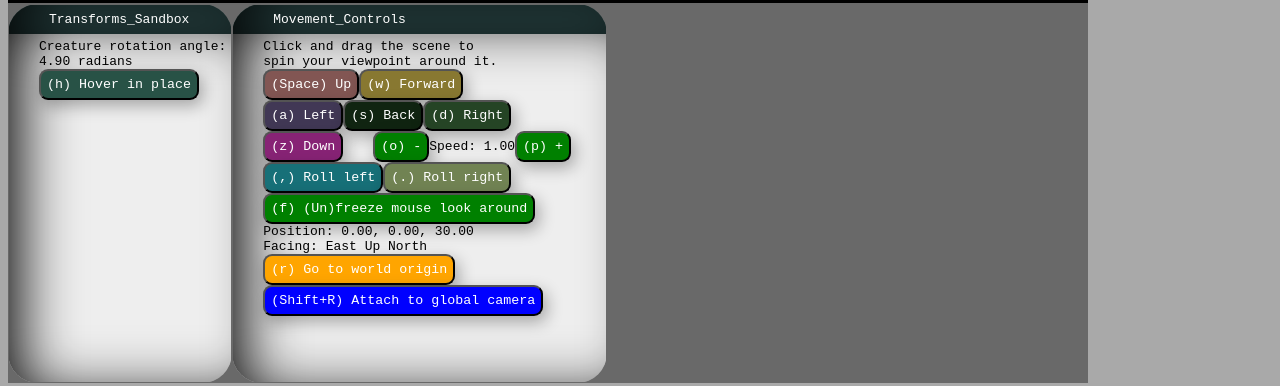
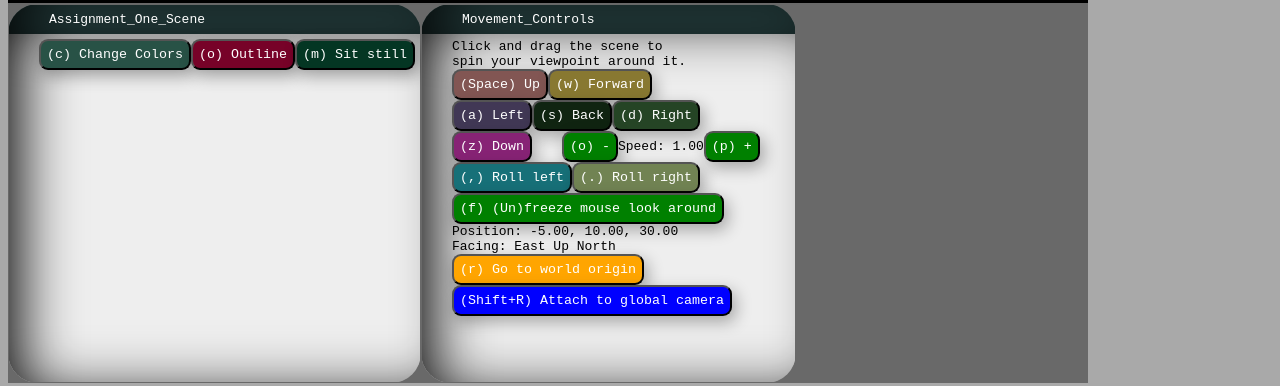
Before and after one commit to deven810/Solar-System, a plain HTML site: page index.html in a window 1280 px wide. Shown: the part 605-991 px from the top of the page. Drawn offline with Linux system fonts and the light colour scheme; animation ran at ten frames a second.

Commit message:
All parts including both the extra credit assignments

```diff
--- a/index.html
+++ b/index.html
@@ -35,7 +35,7 @@
 <script> "use strict"     // ********************* THE ENTRY POINT OF YOUR WHOLE PROGRAM STARTS HERE *********************
                                            // Use this code to embed a widget into any web page.  The widget inclues a 3D WebGL area
                                            // (an HTML canvas) and various panels of controls.
-  const scenes = [ "Transforms_Sandbox" ]; // First, list the names of scenes we will add to our canvas.  These will register themselves
+  const scenes = [ "Assignment_One_Scene" ]; // First, list the names of scenes we will add to our canvas.  These will register themselves
                                            // with this widget's Canvas_Manager so that their code can be called upon every time a
                                            // draw / keyboard / mouse event happens on the web page.
   new Canvas_Widget( "main-canvas", scenes );             // Use the Canvas_Widget class to display the WebGL demo.  Pass in
--- a/main-scene.js
+++ b/main-scene.js
@@ -21,7 +21,7 @@ class Cube extends Shape                 // Here's a complete, working example o
         // It stinks to manage arrays this big.  Later we'll show code that generates these same cube vertices more automatically.
       }
   }
-
+window.flag = true
 window.Transforms_Sandbox = window.classes.Transforms_Sandbox =
 class Transforms_Sandbox extends Tutorial_Animation   // This subclass of some other Scene overrides the display() function.  By only
 { display( graphics_state )                           // exposing that one function, which draws everything, this creates a very small code
@@ -41,7 +41,7 @@ class Transforms_Sandbox extends Tutorial_Animation   // This subclass of some o
 
       const t = this.t = graphics_state.animation_time/1000;     // Find how much time has passed in seconds, and use that to place shapes.
 
-      model_transform = model_transform.times( Mat4.translation([ 0, -2, 0 ]) );  // Tweak our coordinate system downward for the next shape.
+      /* model_transform = model_transform.times( Mat4.translation([ 0, -2, 0 ]) ).times(Mat4.scale([1, 1, 1]));  // Tweak our coordinate system downward for the next shape.
       this.shapes.ball.draw( graphics_state, model_transform, this.plastic.override({ color: blue }) );    // Draw the ball.
 
       if( !this.hover )     // The first line below won't execute if the button on the page has been toggled:
@@ -49,7 +49,16 @@ class Transforms_Sandbox extends Tutorial_Animation   // This subclass of some o
       model_transform   = model_transform.times( Mat4.rotation( 1, Vec.of( 0,0,1 ) ) )  // Rotate another axis by a constant value.
                                          .times( Mat4.scale      ([ 1,   2, 1 ]) )      // Stretch the coordinate frame.
                                          .times( Mat4.translation([ 0,-1.5, 0 ]) );     // Translate down enough for the two volumes to miss.
-      this.shapes.box.draw( graphics_state, model_transform, this.plastic.override({ color: yellow }) );   // Draw the bottom box.
+
+       this.shapes.box.draw( graphics_state, model_transform, this.plastic.override({ color: blue }) );   // Draw the bottom box.
+       model_transform = model_transform.times(Mat4.scale([3,3,3]));
+       this.shapes.tetrahedron.draw( graphics_state, model_transform, this.plastic.override({ color: blue }) ); */
+       function switchup(i) {if (i%2==0) { return {color:blue} } else { return {color:yellow}}}
+       for(let i = 0; i < 5; i++) {
+         model_transform = model_transform.times(Mat4.translation([0, -2, 0]))
+         this.shapes.box.draw(graphics_state, model_transform, this.plastic.override(switchup(i)))
+//          console.log(i)
+       }
     }
 }
 
@@ -62,6 +71,10 @@ class Cube_Outline extends Shape
                                 // When a set of lines is used in graphics, you should think of the list entries as
                                 // broken down into pairs; each pair of vertices will be drawn as a line segment.
 
+        this.positions.push( ...Vec.cast( [-1,-1,-1], [1,-1,-1], [-1,-1,1], [1,-1,1], [1,1,-1],  [-1,1,-1],  [1,1,1],  [-1,1,1],
+                                          [-1,-1,-1], [-1,-1,1], [-1,1,-1], [-1,1,1], [1,-1,1],  [1,-1,-1],  [1,1,1],  [1,1,-1],
+                                          [-1,-1,-1],  [-1,1,-1],  [-1,-1,1], [-1,1,1], [1,-1,1],  [1,1,1], [1,-1,-1], [1,1,-1] ) );
+        this.colors.push( ...Array(24).fill(Color.of(1,1,1,1)));
         this.indexed = false;       // Do this so we won't need to define "this.indices".
       }
   }
@@ -71,7 +84,19 @@ class Cube_Single_Strip extends Shape
   { constructor()
       { super( "positions", "normals" );
 
-        // TODO (Extra credit part I)
+        /* this.positions.push( ...Vec.cast( [-1,-1,-1], [1,-1,-1], [1,1,-1], [-1,1,-1], [-1,1,1],  [-1,1,1],  [1,1,1],  [1,-1,1],
+                                          [-1,-1,1], [-1,1,1], [-1,-1,-1], [-1,1,-1], [1,-1,-1],  [1,1,-1],  [1,1,1]) );
+                                                  this.normals.push(   ...Vec.cast( [-1,-1,-1], [1,-1,-1], [1,1,-1], [-1,1,-1], [-1,1,1],  [-1,1,1],  [1,1,1],  [1,-1,1],
+                                          [-1,-1,1], [-1,1,1], [-1,-1,-1], [-1,1,-1], [1,-1,-1],  [1,1,-1],  [1,1,1]) );
+        this.indices.push( 0,1,2, 0,2,3, 2,3,4, 3,4,2, 2,4,5, 4,5,6, 4,6,7,
+                           7,8,9, 8,9,10, 7,9,6, 6,9,11, 6,11,12, 6,12, 13);      */
+
+        this.positions.push( ...Vec.cast( [-1,-1,-1], [1,-1,-1], [1,1,-1], [-1,1,-1], [-1,-1,1], [1,-1,1], [1,1,1], [-1,1,1]));
+        this.normals.push( ...Vec.cast( [-1,-1,-1], [1,-1,-1], [1,1,-1], [-1,1,-1], [-1,-1,1], [1,-1,1], [1,1,1], [-1,1,1]));
+        this.indices.push(0,1,2, 0,2,3, 0,3,7, 0,4,7, 4,7,5, 5,7,6, 5,6,1, 1,6,2, 0,1,4, 1,4,5, 2,3,7, 2,7,6);
+                 // Those two lists, positions and normals, fully describe the "vertices".  What's the "i"th vertex?  Simply the combined
+                 // data you get if you look up index "i" of both lists above -- a position and a normal vector, together.  Now let's
+                 // tell it how to connect vertex entries into triangles.  Every three indices in this list makes one triangle:
       }
   }
 
@@ -101,34 +126,60 @@ class Assignment_One_Scene extends Scene_Component
 
         this.lights = [ new Light( Vec.of( 0,5,5,1 ), Color.of( 1, .4, 1, 1 ), 100000 ) ];
 
+        this.shouldSway = true
+        this.showOutline = false
+        this.scaleFactor = 1;
+        this.newBoxes = 7;
+        this.boxColors = [];
         this.set_colors();
       }
     set_colors() {
-          // TODO:  Create a class member variable to store your cube's colors.
+          for(let i = 0; i<this.newBoxes; i++) {
+            this.boxColors[i] = Color.of(Math.random(),Math.random(),Math.random(),1)
+          }
       }
     make_control_panel()             // Draw the scene's buttons, setup their actions and keyboard shortcuts, and monitor live measurements.
       { this.key_triggered_button( "Change Colors", [ "c" ], this.set_colors );    // Add a button for controlling the scene.
         this.key_triggered_button( "Outline",       [ "o" ], () => {
-
-          // TODO:  Requirement 5b:  Set a flag here that will toggle your outline on and off
+          this.showOutline = !this.showOutline
           } );
         this.key_triggered_button( "Sit still",     [ "m" ], () => {
-
-          // TODO:  Requirement 3d:  Set a flag here that will toggle your swaying motion on and off.
+          this.shouldSway = !this.shouldSway
           } );
       }
-    draw_box( graphics_state, model_transform )
+
+      swayingMotion(t, sway) {
+          if(sway) {
+            return .02*Math.PI + .02*Math.PI*Math.sin(3*2*Math.PI*t)
+          }
+          else {
+            return .04*Math.PI
+          }
+        }
+
+    draw_box( graphics_state, model_transform, showOutline, i, angle)
       {
-        // TODO:  Helper function for requirement 3 (see hint).
-        //        This should make changes to the model_transform matrix, draw the next box, and return the newest model_transform.
 
+        model_transform = model_transform.times(Mat4.translation([1, 1, 0]))
+                                         .times(Mat4.rotation(this.swayingMotion(angle, this.shouldSway), Vec.of(0, 0, -1)))
+                                         .times(Mat4.translation([-1, 1, 0]))
+        if(showOutline) {
+          this.shapes.outline.draw(graphics_state, model_transform, this.white, "LINES")
+        }
+        else {
+          this.shapes.box.draw(graphics_state, model_transform, this.plastic.override({color:this.boxColors[i]}))
+        }
         return model_transform;
       }
     display( graphics_state )
       { graphics_state.lights = this.lights;        // Use the lights stored in this.lights.
+        let model_transform = Mat4.identity();
+        const t = this.t = graphics_state.animation_time/1000;     // Find how much time has passed in seconds, and use that to place shapes.
 
-        let model_transform = Mat4.identity();
-
-        // TODO:  Draw your entire scene here.  Use this.draw_box( graphics_state, model_transform ) to call your helper.
+        model_transform = model_transform.times(Mat4.scale([1, this.scaleFactor, 1])) // This is where I've implemented EC2 - just change the member variable scaleFactor to see the effects
+        this.shapes.strip.draw(graphics_state, model_transform, this.plastic.override({color:Color.of(0,1,1,1)}), "TRIANGLE_STRIP"); //This is the call to the structure defined in EC1.
+        for(let i=0; i<this.newBoxes; i++) {
+            model_transform = this.draw_box(graphics_state, model_transform, this.showOutline, i, t)
+        }
       }
   }
```
